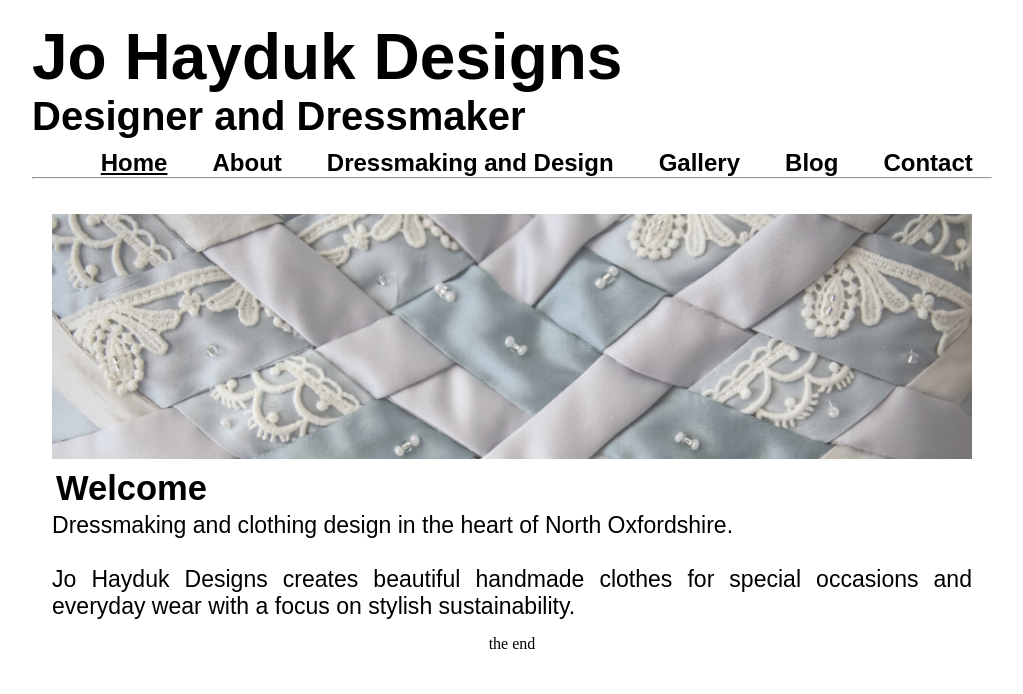
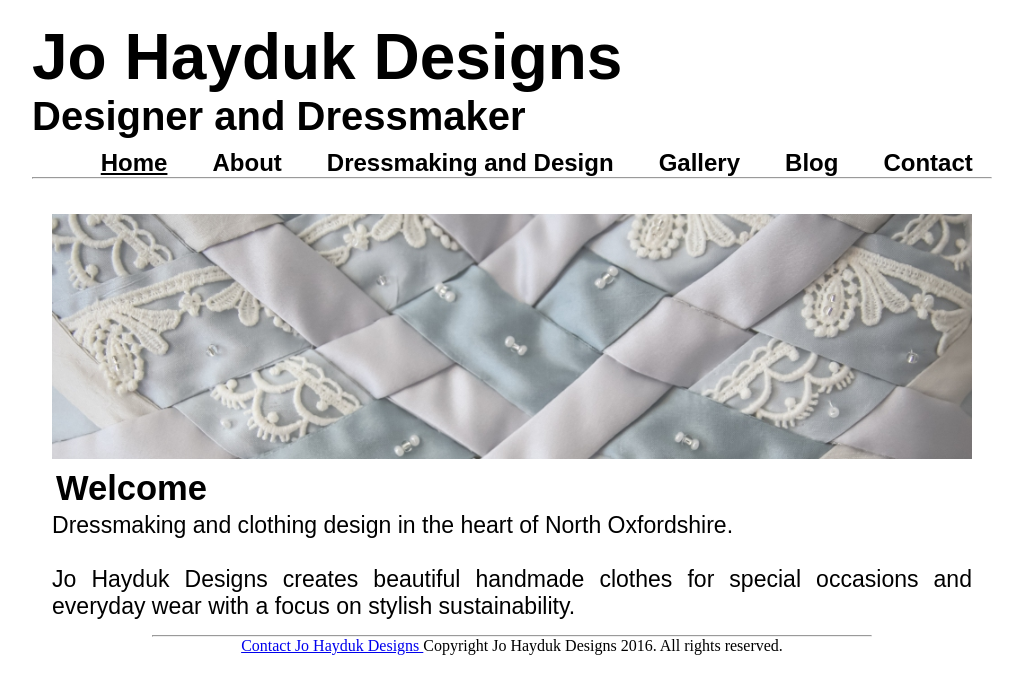
Before and after one commit to py1sl/jhdesigns_website, a Jekyll site: the page built from index.html, in a window 1280 px wide. Shown: the top 694 px of the page, without its empty margins (128-1151 px from the left). Built offline with Jekyll 4.4.1, drawn with Linux system fonts in a browser that asks for light colours; some web fonts are replaced.

Commit message:
update footer

```diff
--- a/_includes/footer.html
+++ b/_includes/footer.html
@@ -1,5 +1,7 @@
 		<footer>
-    the end
+                <hr>
+    		<a href="{{site.baseurl}}/contact/" >Contact Jo Hayduk Designs </a>
+                Copyright Jo Hayduk Designs 2016. All rights reserved.
 		</footer>
 	</body>
 </html>
```
